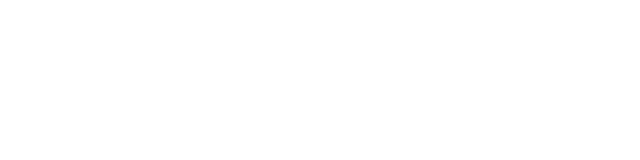
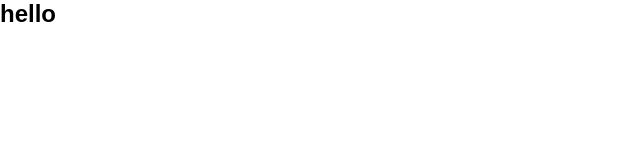
Before and after one commit to shafeenashaikh/React-Responsive-Website, a React (Create React App) app: page / in a window 1280 px wide. Shown: the top 160 px of the page, without its empty margins (0-640 px from the left). Built offline with nearby package versions, Linux system fonts and the light colour scheme.

Commit message:
created required components and Navbar

```diff
--- a/src/App.js
+++ b/src/App.js
@@ -1,9 +1,10 @@
 import './App.css';
+import Navbar from './Components/Navbar/NavbarElements';
 
 function App() {
   return (
     <div className="App">
-
+      <Navbar/>
     </div>
   );
 }
--- /dev/null
+++ b/src/Components/Navbar/NavbarElements.js
@@ -0,0 +1,11 @@
+import React from 'react'
+
+function Navbar() {
+    return (
+        <div>
+            <h2>hello</h2>
+        </div>
+    )
+}
+
+export default Navbar
```
Also changed, not shown: src/Components/Navbar/Index.js (added, +11 -0 lines).
